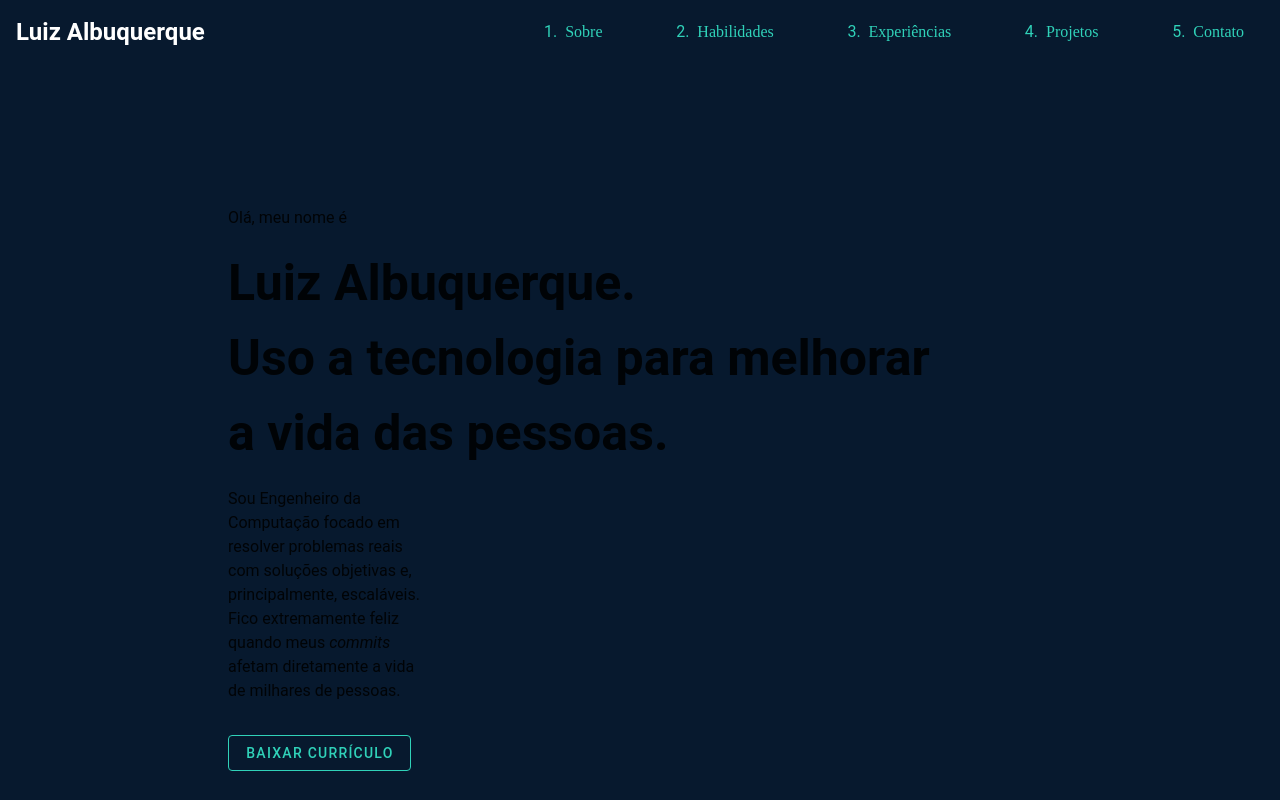
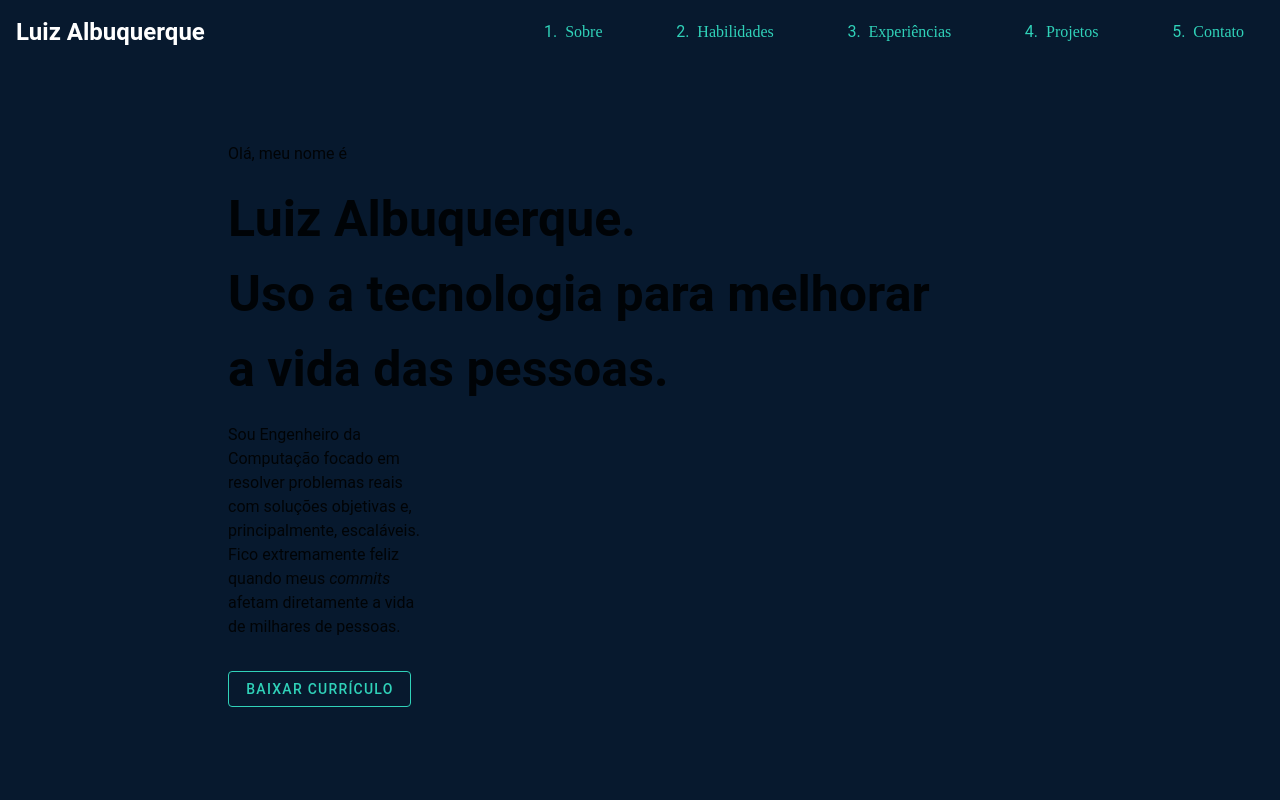
Before and after one commit to luizAlbuquerqueJr/portfolio, a Vue app: page / in a window 1280 px wide. Shown: the top 800 px of the page. Built offline with nearby package versions, Linux system fonts and the light colour scheme; the HTML template or start-up script is replaced by a standard one.

Commit message:
fix: cleaning padding

```diff
--- a/src/App.vue
+++ b/src/App.vue
@@ -3,7 +3,7 @@
     <AtomTextLogo v-if="isLoading" text="Luiz Albuquerque"/>
      <OrganismHeader  v-if="!isLoading" />
     <v-main
-      class=""
+      class="py-0"
        v-if="!isLoading"
     >
       <v-row justify="center" class="mx-1">
```
